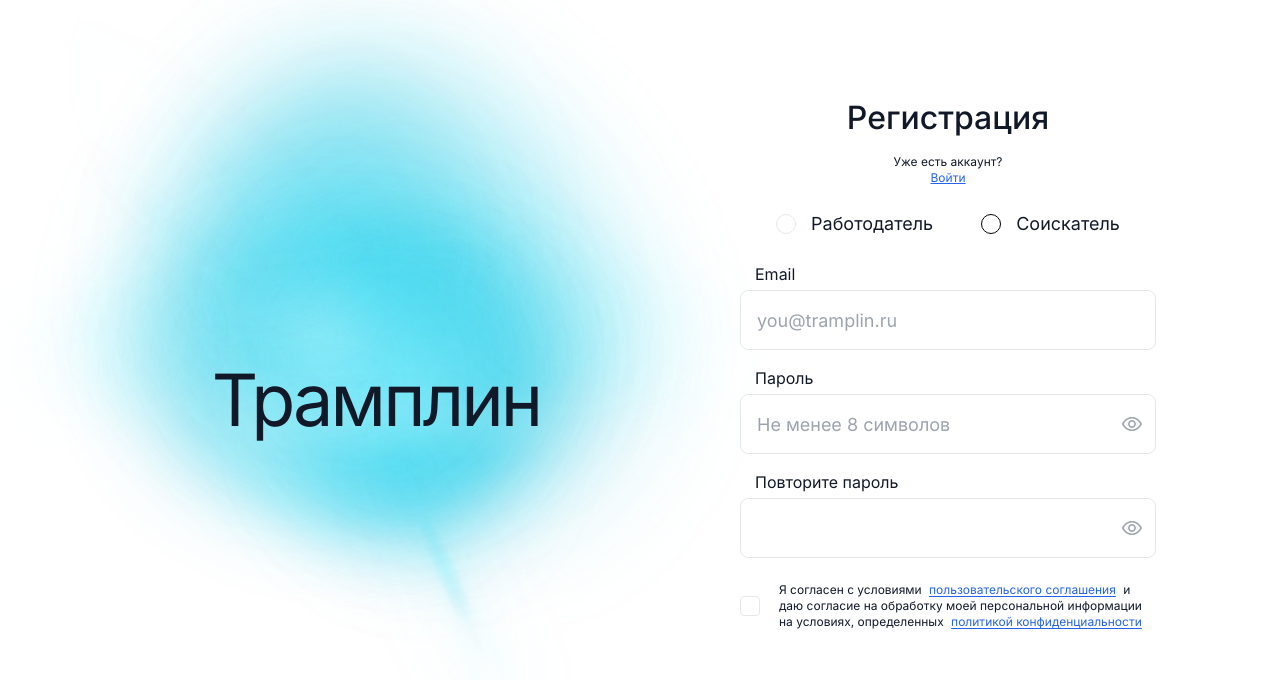
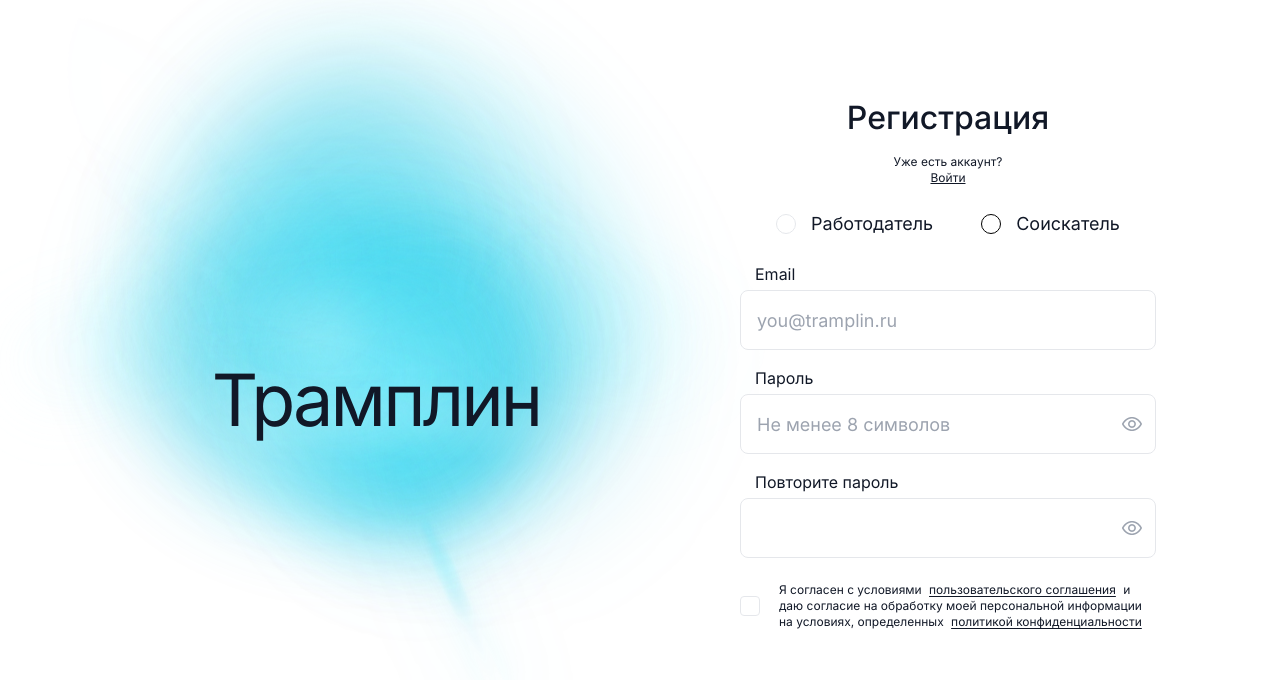
Before and after one commit to danytebyya/tramplin, a React (Vite) app in the folder frontend/: page /register in a window 1280 px wide. Shown: the top 680 px of the page. Built offline with nearby package versions, Linux system fonts and the light colour scheme; no server answers.

Commit message:
style(auth): apply applicant secondary link theme

```diff
--- a/frontend/src/pages/auth/auth.css
+++ b/frontend/src/pages/auth/auth.css
@@ -108,6 +108,30 @@
   line-height: var(--type-caption-line);
 }
 
+.auth-card__hint a {
+  color: var(--color-primary);
+}
+
+.auth-card__hint a:hover {
+  color: var(--color-primary-hover);
+}
+
+.auth-card__hint a:active {
+  color: var(--color-primary-active);
+}
+
+.auth-page--secondary-theme .auth-card__hint a {
+  color: var(--color-secondary);
+}
+
+.auth-page--secondary-theme .auth-card__hint a:hover {
+  color: var(--color-secondary-hover);
+}
+
+.auth-page--secondary-theme .auth-card__hint a:active {
+  color: var(--color-secondary-active);
+}
+
 .auth-form {
   display: flex;
   flex-direction: column;
@@ -169,8 +193,29 @@
 
 .auth-form__terms a {
   margin: 0 4px;
+  color: var(--color-primary);
   text-decoration: underline;
   text-underline-offset: 2px;
+}
+
+.auth-form__terms a:hover {
+  color: var(--color-primary-hover);
+}
+
+.auth-form__terms a:active {
+  color: var(--color-primary-active);
+}
+
+.auth-page--secondary-theme .auth-form__terms a {
+  color: var(--color-secondary);
+}
+
+.auth-page--secondary-theme .auth-form__terms a:hover {
+  color: var(--color-secondary-hover);
+}
+
+.auth-page--secondary-theme .auth-form__terms a:active {
+  color: var(--color-secondary-active);
 }
 
 .auth-form__error {
--- a/frontend/src/pages/auth/index.tsx
+++ b/frontend/src/pages/auth/index.tsx
@@ -200,7 +200,7 @@ export function AuthPage() {
   const isCodeStep = step === "code" && pendingValues;
 
   return (
-    <main className="auth-page">
+    <main className={`auth-page ${roleTheme === "secondary" ? "auth-page--secondary-theme" : ""}`}>
       <Container className="auth-page__content" variant="auth-page">
         <section className="auth-page__hero">
           <div className="auth-page__hero-content">
```
